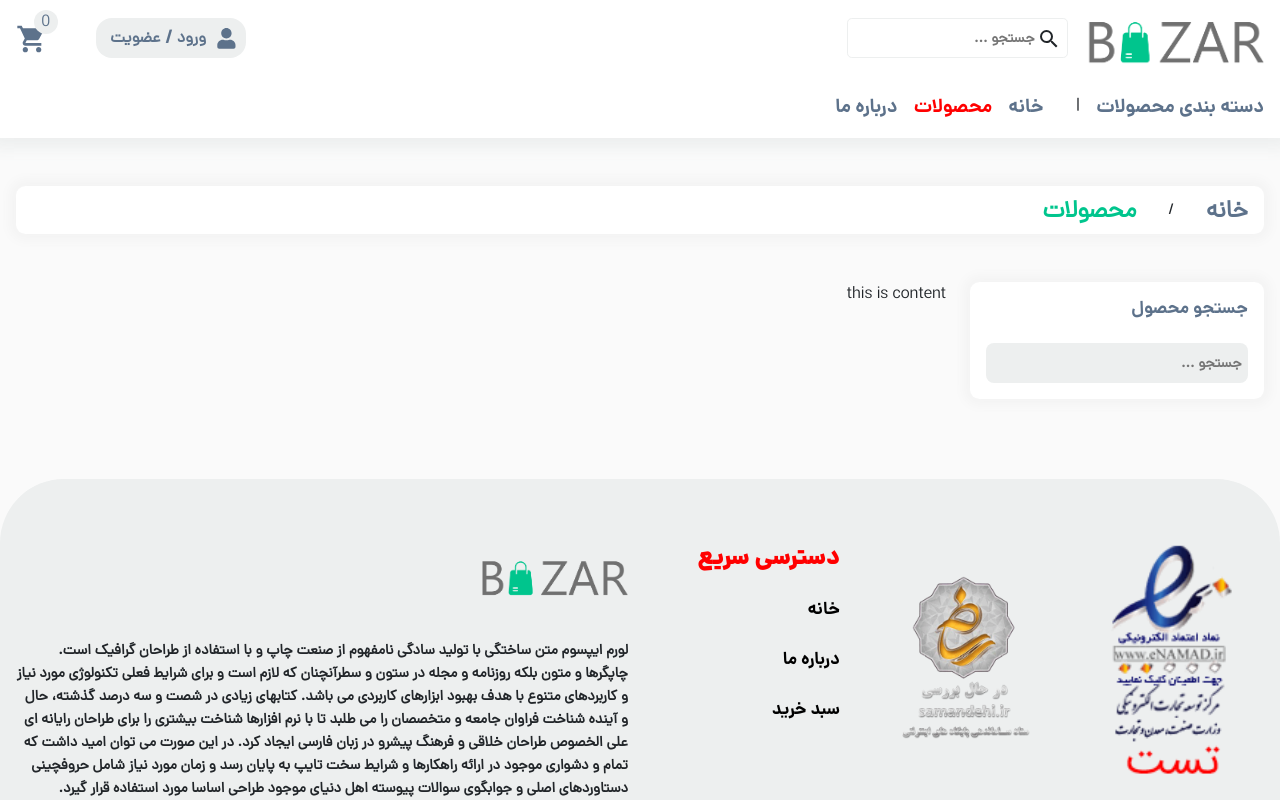
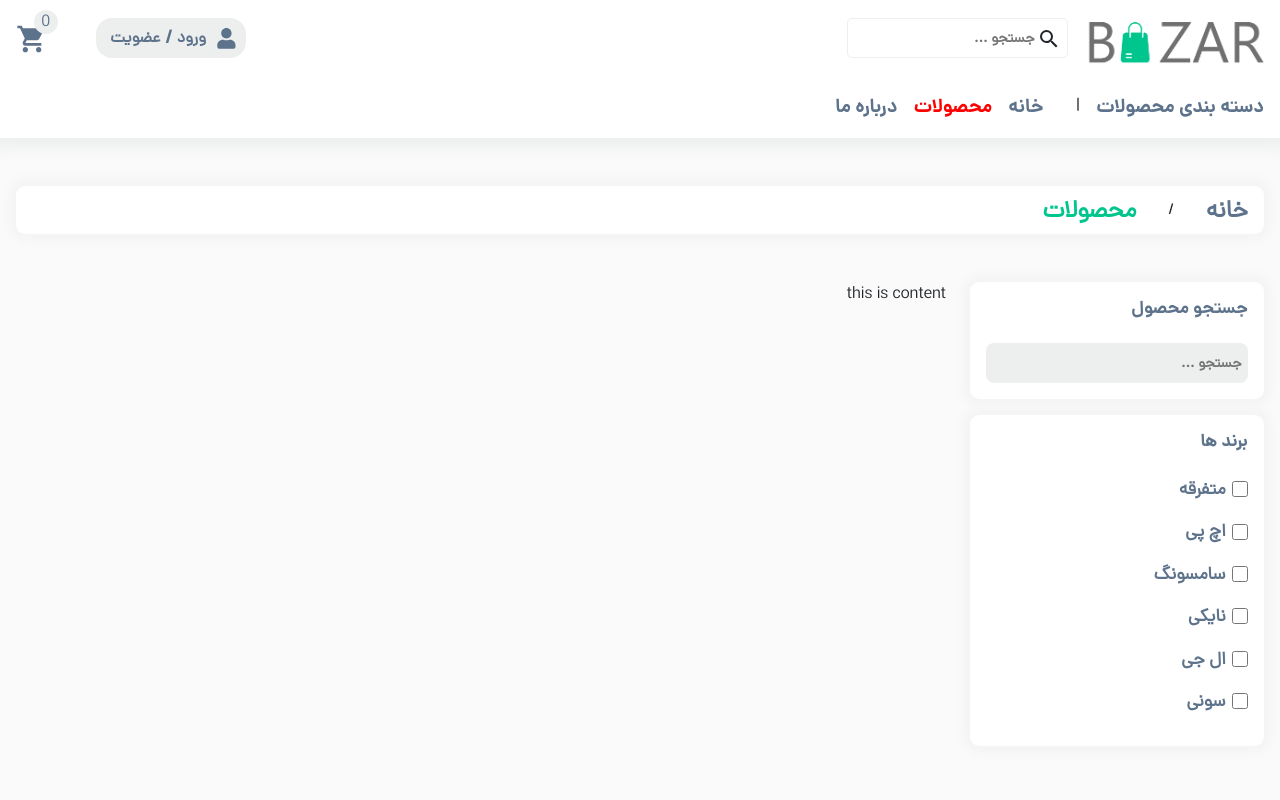
Before and after one commit to mohammadmehdidalvandii/bazar-shop, a Next.js app: page /Shop in a window 1280 px wide. Shown: the top 800 px of the page. Built offline with nearby package versions, Linux system fonts and the light colour scheme.

Commit message:
create section brand for shop-page

```diff
--- a/src/app/Shop/page.jsx
+++ b/src/app/Shop/page.jsx
@@ -1,6 +1,7 @@
 import Breadcrumb from '@/components/modules/Breadcrumb/Breadcrumb';
 import Footer from '@/components/modules/Footer/Footer';
 import Navbar from '@/components/modules/Navbar/Navbar';
+import Brand from '@/components/template/Shop/Brand/Brand';
 import Search from '@/components/template/Shop/Search/Search';
 import React from 'react';
 
@@ -13,6 +14,7 @@ function page() {
         <div className="row mt-5">
             <div className="col-lg-3 col-md-3 col-sm-none">
                 <Search/>
+                <Brand/>
             </div>
             <div className="col-lg-9 col-md-9 col-sm-12">this is content</div>
         </div>
--- /dev/null
+++ b/src/components/template/Shop/Brand/Brand.jsx
@@ -0,0 +1,38 @@
+import React from 'react';
+import style from './Brand.module.css';
+
+function Brand() {
+  return (
+    <section className={`${style.brand} ${"shop_Wrapper"}`}>
+        <h5 className="shop_title">برند ها</h5>
+        <div className={style.brand_wrapper}>
+            <div className={style.brand_box}>
+                <input type="checkbox" className={style.brand_box_input} />
+                <span className={style.brand_box_text}>متفرقه</span>
+            </div>
+            <div className={style.brand_box}>
+                <input type="checkbox" className={style.brand_box_input} />
+                <span className={style.brand_box_text}>اچ پی</span>
+            </div>
+            <div className={style.brand_box}>
+                <input type="checkbox" className={style.brand_box_input} />
+                <span className={style.brand_box_text}>سامسونگ</span>
+            </div>
+            <div className={style.brand_box}>
+                <input type="checkbox" className={style.brand_box_input} />
+                <span className={style.brand_box_text}>نایکی</span>
+            </div>
+            <div className={style.brand_box}>
+                <input type="checkbox" className={style.brand_box_input} />
+                <span className={style.brand_box_text}>ال جی</span>
+            </div>
+            <div className={style.brand_box}>
+                <input type="checkbox" className={style.brand_box_input} />
+                <span className={style.brand_box_text}>سونی</span>
+            </div>
+        </div>
+    </section>
+  )
+}
+
+export default Brand
--- /dev/null
+++ b/src/components/template/Shop/Brand/Brand.module.css
@@ -0,0 +1,22 @@
+.brand_wrapper{
+    display: block;
+    width: 100%;
+    margin-top: 1.5rem;
+}
+.brand_box{
+    display: flex;
+    align-items: center;
+    margin-bottom: 1rem;
+}
+.brand_box_input{
+    display: block;
+    margin-left: 0.4rem;
+    width: 1rem;
+    height: 1rem;
+    accent-color: var(--secondary);
+}
+.brand_box_text{
+    font-size: 1.1rem;
+    font-weight: 600;
+    color: var(--primary);
+}
```
